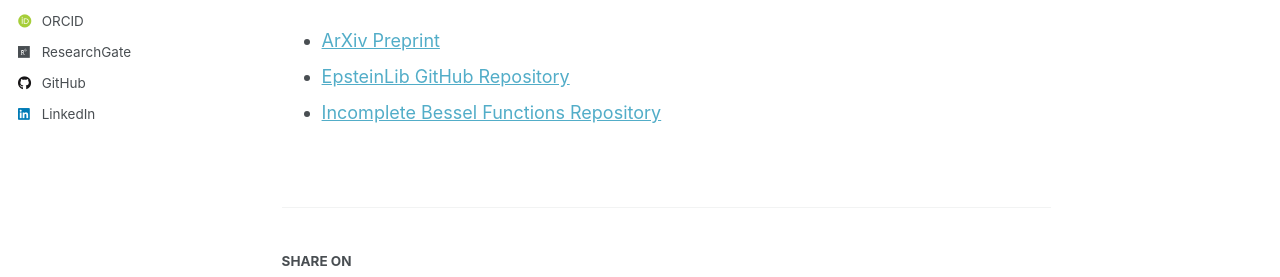
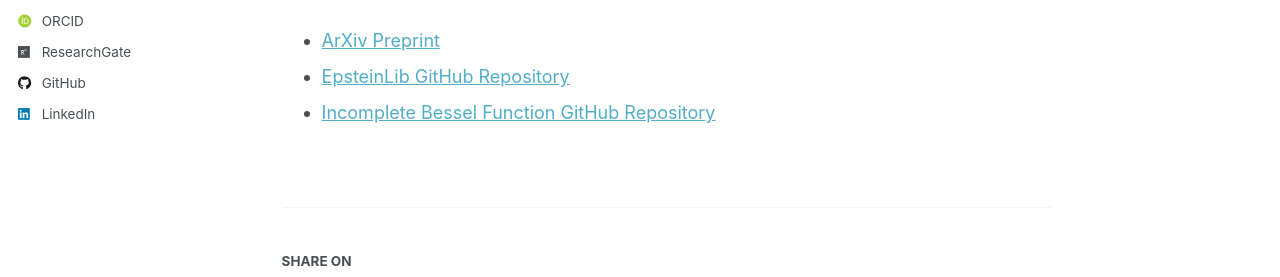
Before and after one commit to JoKaBus/jonathankbusse, a Jekyll site: the page built from _talks/2025-10-02.md, in a window 1280 px wide and 1336 px high. Shown: the part 592-869 px from the top of the window. Built offline with Jekyll 4.4.1, drawn with Linux system fonts in a browser that asks for light colours; some web fonts are replaced.

Commit message:
Fix: link title incomplete bessel

```diff
--- a/_talks/2025-10-02.md
+++ b/_talks/2025-10-02.md
@@ -15,4 +15,4 @@ Joint work with Andreas A. Buchheit.
 **Links:**
 - [ArXiv Preprint](https://arxiv.org/abs/2509.26274)
 - [EpsteinLib GitHub Repository](https://github.com/epsteinlib/epsteinlib)
-- [Incomplete Bessel Functions Repository](https://github.com/JoKaBus/incomplete-bessel)
+- [Incomplete Bessel Function GitHub Repository](https://github.com/JoKaBus/incomplete-bessel)
```
